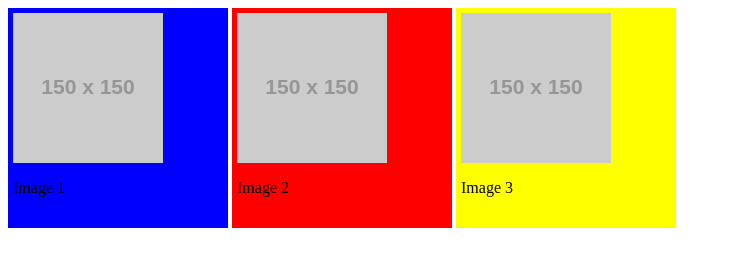
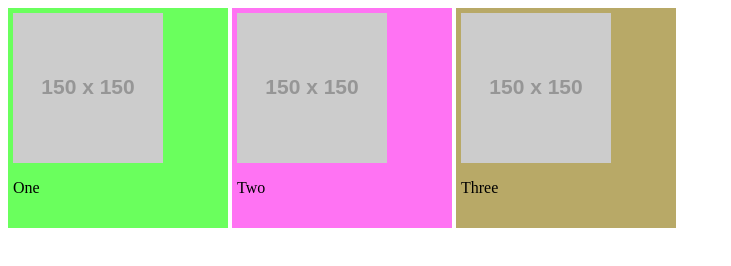
Before and after one commit to dwadsa122/Main, a plain HTML site: page index.html in a window 1280 px wide. Shown: the whole page, without its empty margins (0-731 px from the left). Drawn offline with Linux system fonts and the light colour scheme; placeholder pictures from the web are drawn by us.

Commit message:
New patch notes

```diff
--- a/index.html
+++ b/index.html
@@ -5,19 +5,19 @@
         <title>Matrynga</title>
     </head>
     <body>
-        <div style="width:210px; height: 210px; padding: 5px; display: inline-block; background-color: blue;">
+        <div style="width:210px; height: 210px; padding: 5px; display: inline-block; background-color: rgba(21, 255, 0, 0.637);">
             <img src="https://placehold.co/150x150/EEE/31343C" >
-            <p>Image 1</p>
+            <p>One</p>
         </div>
 
-        <div style="width:210px; height: 210px; padding: 5px; display: inline-block; background-color: red;">
+        <div style="width:210px; height: 210px; padding: 5px; display: inline-block; background-color: rgba(255, 0, 234, 0.548);">
             <img src="https://placehold.co/150x150/EEE/31343C" >
-            <p>Image 2</p>
+            <p>Two</p>
         </div>
 
-        <div style="width:210px; height: 210px; padding: 5px; display: inline-block; background-color: yellow;">
+        <div style="width:210px; height: 210px; padding: 5px; display: inline-block; background-color: rgba(148, 125, 25, 0.658);">
             <img src="https://placehold.co/150x150/EEE/31343C" >
-            <p>Image 3</p>
+            <p>Three</p>
         </div>
     </body>
 </html>
```
